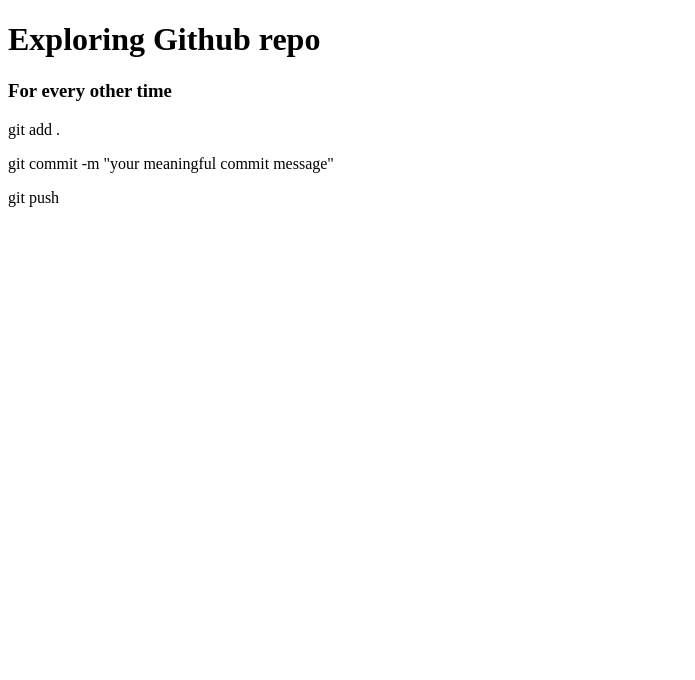
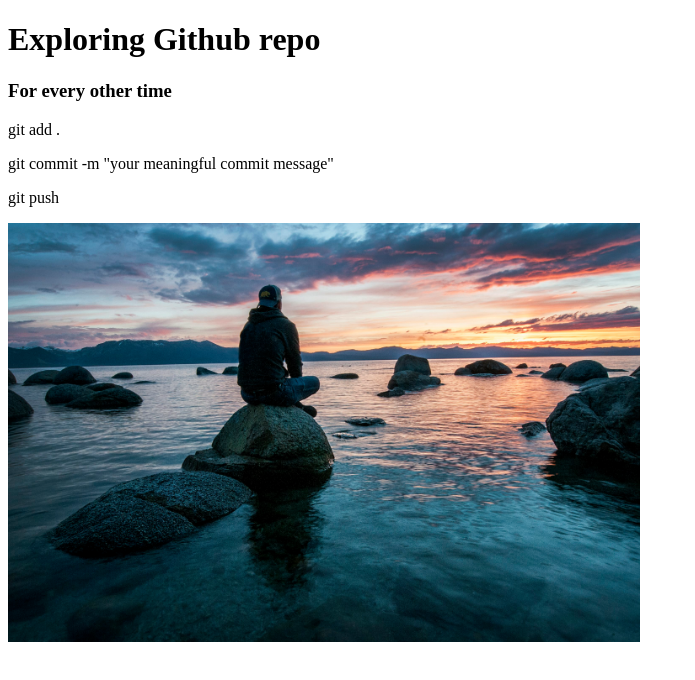
Before and after one commit to kausar-blog/Module_3_Learn_Github, a plain HTML site: page index.html in a window 1280 px wide. Shown: the whole page, without its empty margins (0-695 px from the left). Drawn offline with Linux system fonts and the light colour scheme.

Commit message:
photo added

```diff
--- a/index.html
+++ b/index.html
@@ -14,5 +14,6 @@
         <p>git commit -m "your meaningful commit message"</p>
         <p>git push</p>
     </div>
+    <img src="./img/photo.jpeg" alt="photo" style="width: 50%;">
 </body>
 </html>
```
Also changed, not shown: img/photo.jpeg (added), 1 other file.
